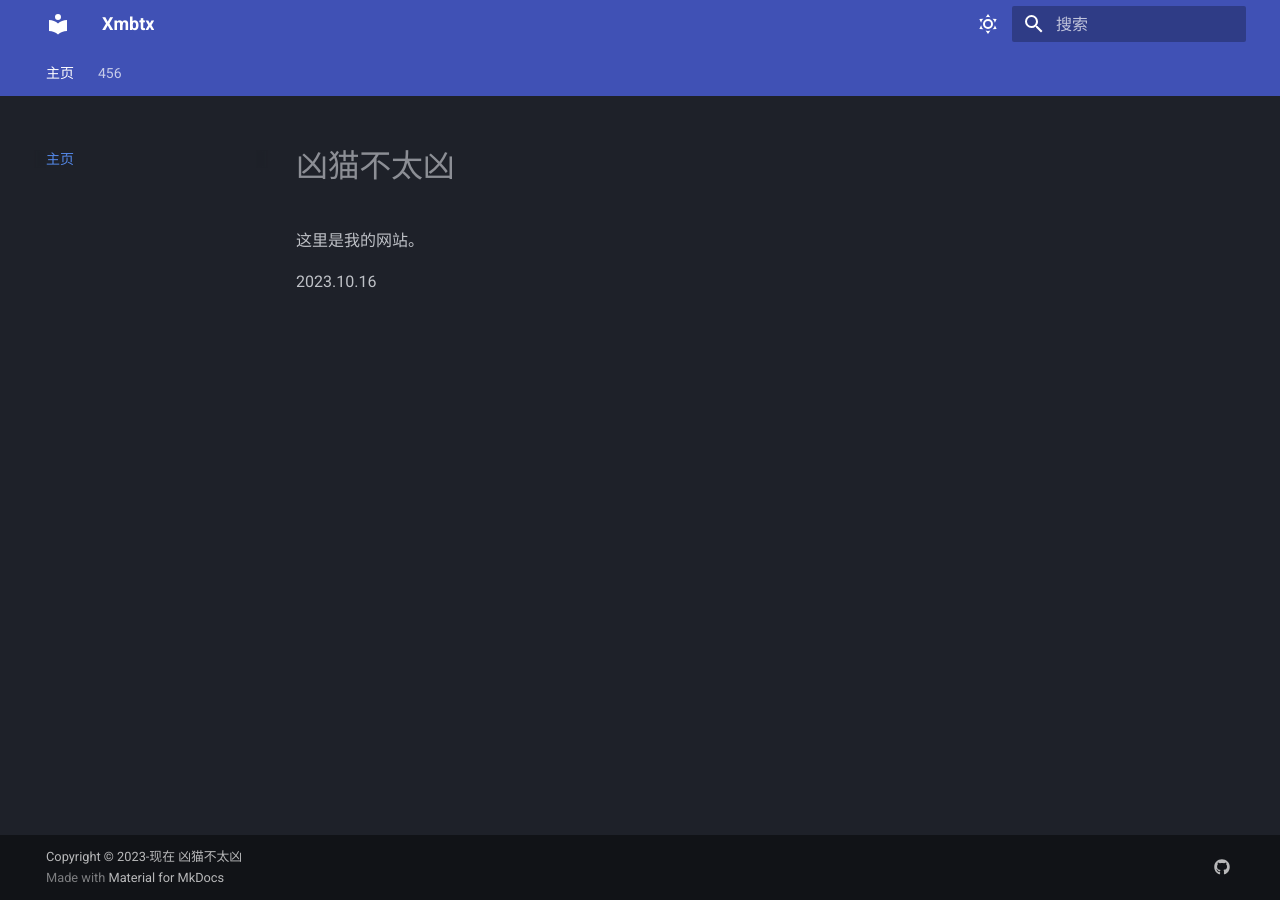
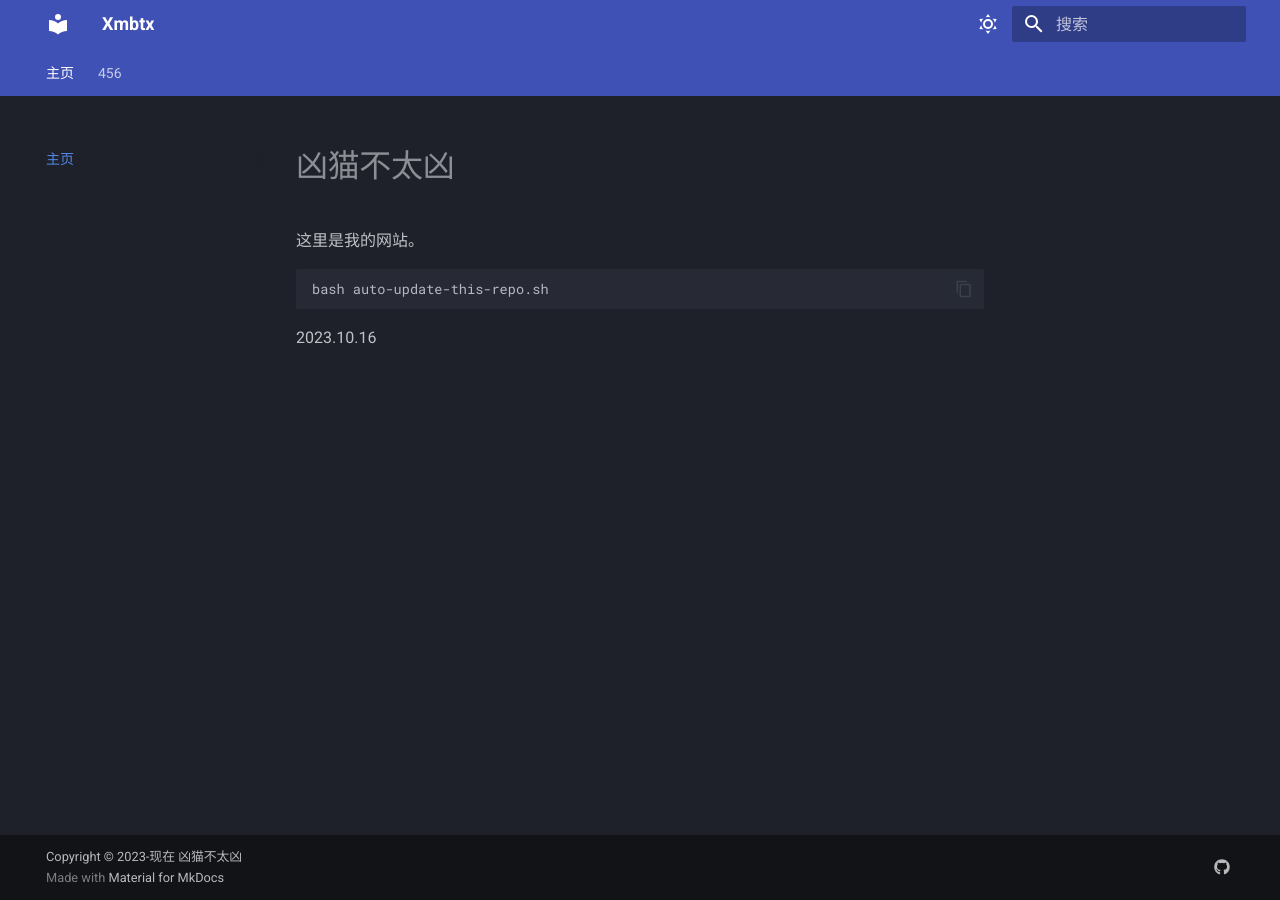
Before and after one commit to Xmbtx/xmbtx-blog, an MkDocs documentation site: the page built from docs/index.md, in a window 1280 px wide. Built offline with MkDocs 1.6.1 and Material for MkDocs 9.7.7, drawn with Linux system fonts in a browser that asks for light colours.

Commit message:
2023-10-16_21:05:54 update

````diff
--- a/docs/index.md
+++ b/docs/index.md
@@ -2,4 +2,8 @@
 
 这里是我的网站。
 
+```bash
+bash auto-update-this-repo.sh
+```
+
 2023.10.16
````
